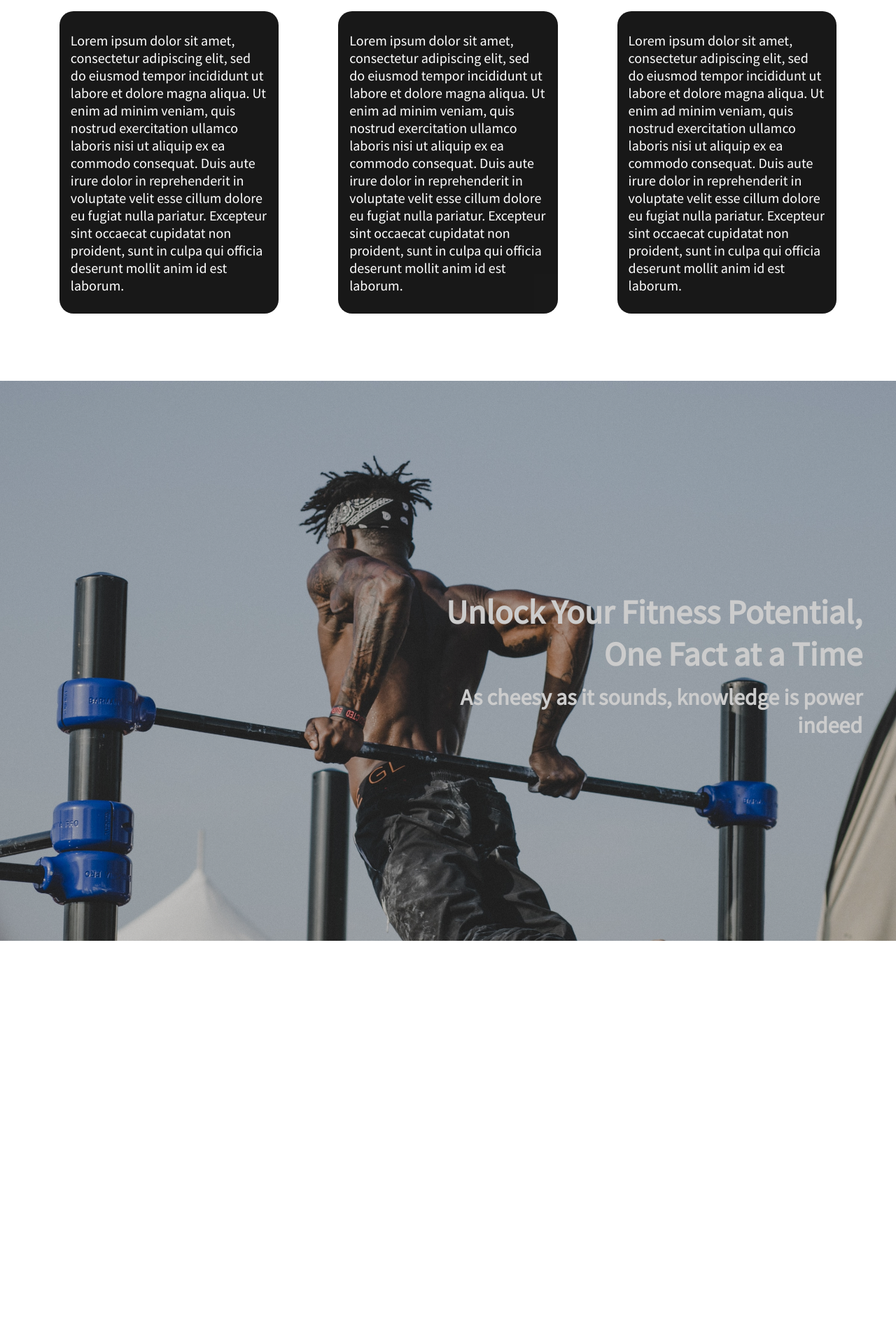
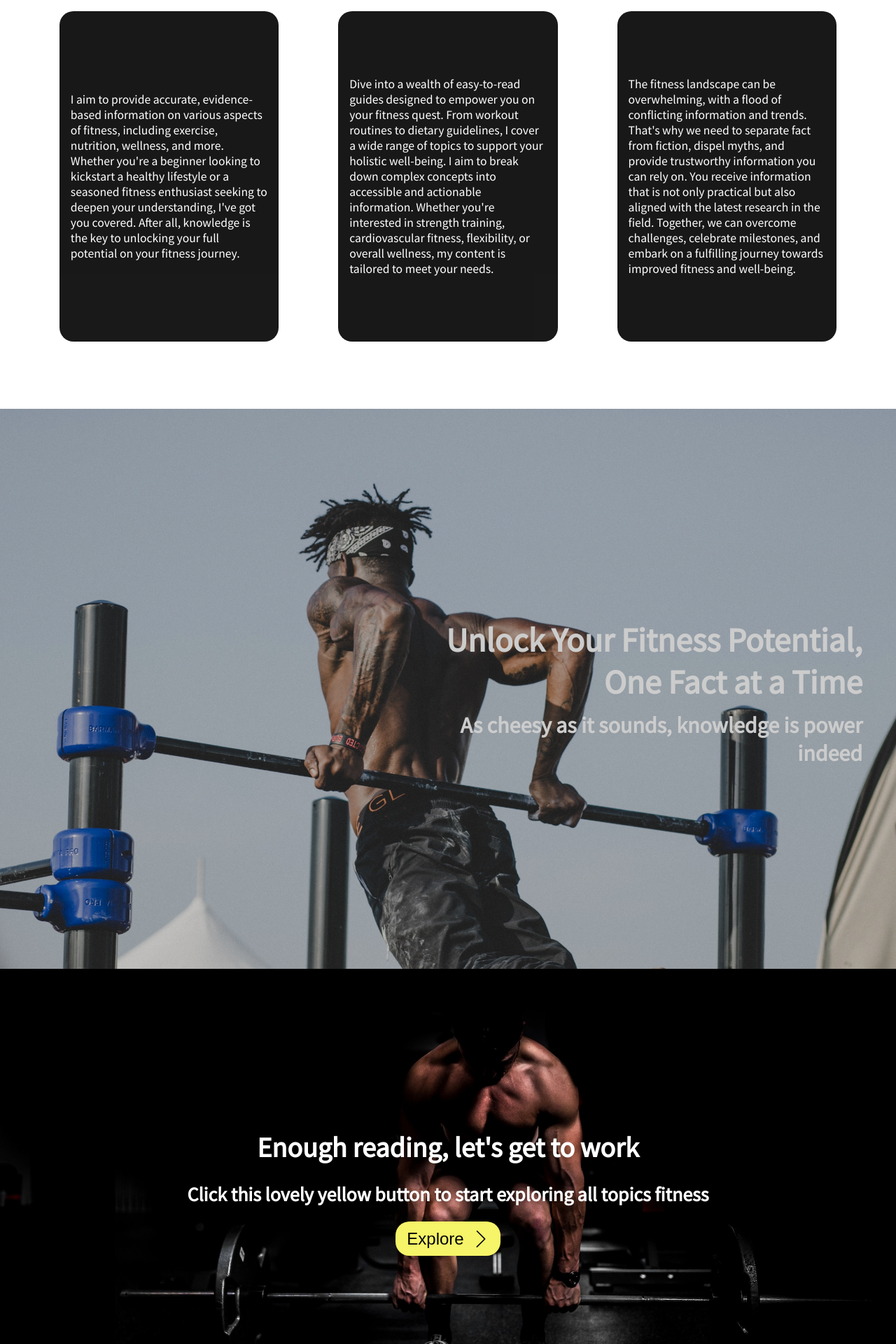
Before and after one commit to pranay-pathania/FitnessInsights, a Next.js app in the folder frontend/: page / in a window 1280 px wide. Shown: the part 880-2800 px from the top of the page at 70% size. Built offline with nearby package versions, Linux system fonts and the light colour scheme; a web font is replaced by a local one.

Commit message:
Completed the closing section of home page
also removed filler text on cards and added new disclaimer section to be filled later

```diff
--- a/frontend/src/pages/index.tsx
+++ b/frontend/src/pages/index.tsx
@@ -1,10 +1,12 @@
 import Head from 'next/head'
 import { homePageData } from '@/utils'
 import styles from '../styles/Home.module.css'
+import Link from 'next/link'
+import { SlArrowRight } from 'react-icons/sl'
 
 const Home: React.FC<{}> = () => {
 
-  const { section_main, section_three_cards, section_auxillary } = homePageData
+  const { section_main, section_three_cards, section_auxillary, section_closing } = homePageData
 
   return (
     <>
@@ -38,7 +40,20 @@ const Home: React.FC<{}> = () => {
         </section>
 
         <section className={styles.section_closing}>
+          <div className={styles.close_heads}>
+            <h1 className={styles.close_h1}>{section_closing.heading}</h1>
+            <h3 className={styles.close_h3}>{section_closing.sub}</h3>
+            <Link href="/explore" className={styles.section_close_button_link}>
+              <button className={styles.section_close_button}>
+                <p className={styles.button_text}>Explore</p>
+                <SlArrowRight />
+              </button>
+            </Link>
+          </div>
+        </section>
 
+        <section className={styles.disclaimer}>
+          <p className={styles.disclaimer_text}></p>
         </section>
 
       </div>
--- a/frontend/src/styles/Home.module.css
+++ b/frontend/src/styles/Home.module.css
@@ -4,12 +4,6 @@
     font-family: 'Source Sans Pro', sans-serif;
     width: 100%;
     /* border: 2px solid red; */
-}
-
-
-.section_closing {
-    height: 75vh;
-    width: 100%;
 }
 
 
@@ -65,7 +59,7 @@
     max-width: 320px;
     background: #000000;
     border-radius: 20px;
-    min-height: 50vh;
+    height: 55vh;
     padding: 1em;
     display: flex;
     align-items: center;
@@ -125,11 +119,66 @@
 
 
 
-
+/* CLOSING SECTION */
 
 
 .section_closing {
-    background: #ffffff;
+    background: url('../../public/Images/Home-closing-bg.jpg');
+    background-size: cover;
+    width: 100%;
+    height: 80vh;
+    display: flex;
+    align-items: center;
+    justify-content: center;
+}
+
+.close_heads {
+    height: 25vh;
+    display: flex;
+    flex-direction: column;
+    align-items: center;
+    justify-content: space-evenly;
+}
+
+
+.close_h1 {
+    text-align: center;
+    font-size: 2.5rem;
+}
+
+.close_h3 {
+    margin-top: 0.5em;
+    text-align: center;
+    font-size: 1.75rem;
+}
+
+.section_close_button_link {
+    text-decoration: none;
+}
+
+.section_close_button {
+    margin-top: 0.5em;
+    border-color: transparent;
+    outline: none;
+    font-size: 1.5rem;
+    display: flex;
+    align-items: center;
+    padding: 0.35em 0.6em;
+    border-radius: 20px;
+    background: #f6f468;
+}
+
+.section_close_button:hover {
+    background: #f8f404;
+    cursor: pointer;
+}
+
+.section_close_button:active {
+    background: #aeac0f;
+}
+
+.button_text {
+    margin-right: 0.5em;
 }
 
 
@@ -141,6 +190,16 @@
     .section_main {
         background: url('../../public/Images/Home-main-bg-mobile.jpg');
         background-size: cover;
+    }
+    .section_closing {
+        background: url('../../public/Images/Home-closing-bg-mobile.jpg');
+        background-size: cover;
+    }
+    .close_h1 {
+        font-size: 2rem;
+    }
+    .close_h3 {
+        font-size: 1.5rem;
     }
 }
 
@@ -166,15 +225,18 @@
 
 /* three cards */
 
-@media screen and (max-width: 1110px) {
+@media screen and (max-width: 1375px) {
     .card_p {
         font-size: 1.1rem;
     }
 }
 
-@media screen and (max-width: 900px) {
+@media screen and (max-width: 1080px) {
     .card {
         width: 27%;
+    }
+    .card_p {
+        font-size: 1.03rem;
     }
 }
 
@@ -188,4 +250,7 @@
         margin-bottom: 1em;
         min-height: 40vh;
     }
+    .card_p {
+        font-size: 1.15rem;
+    }
 }
--- a/frontend/src/utils.ts
+++ b/frontend/src/utils.ts
@@ -9,6 +9,10 @@ interface homePageDataInterface {
     section_auxillary: {
         heading: string,
         sub: string
+    },
+    section_closing: {
+        heading: string,
+        sub: string
     }
 }
 
@@ -18,13 +22,17 @@ export const homePageData: homePageDataInterface = {
         sub: "Because fitness is not as complicated as it's made to seem"
     },
     section_three_cards: [
-        "Lorem ipsum dolor sit amet, consectetur adipiscing elit, sed do eiusmod tempor incididunt ut labore et dolore magna aliqua. Ut enim ad minim veniam, quis nostrud exercitation ullamco laboris nisi ut aliquip ex ea commodo consequat. Duis aute irure dolor in reprehenderit in voluptate velit esse cillum dolore eu fugiat nulla pariatur. Excepteur sint occaecat cupidatat non proident, sunt in culpa qui officia deserunt mollit anim id est laborum.",
-        "Lorem ipsum dolor sit amet, consectetur adipiscing elit, sed do eiusmod tempor incididunt ut labore et dolore magna aliqua. Ut enim ad minim veniam, quis nostrud exercitation ullamco laboris nisi ut aliquip ex ea commodo consequat. Duis aute irure dolor in reprehenderit in voluptate velit esse cillum dolore eu fugiat nulla pariatur. Excepteur sint occaecat cupidatat non proident, sunt in culpa qui officia deserunt mollit anim id est laborum.",
-        "Lorem ipsum dolor sit amet, consectetur adipiscing elit, sed do eiusmod tempor incididunt ut labore et dolore magna aliqua. Ut enim ad minim veniam, quis nostrud exercitation ullamco laboris nisi ut aliquip ex ea commodo consequat. Duis aute irure dolor in reprehenderit in voluptate velit esse cillum dolore eu fugiat nulla pariatur. Excepteur sint occaecat cupidatat non proident, sunt in culpa qui officia deserunt mollit anim id est laborum."
+        "I aim to provide accurate, evidence-based information on various aspects of fitness, including exercise, nutrition, wellness, and more. Whether you're a beginner looking to kickstart a healthy lifestyle or a seasoned fitness enthusiast seeking to deepen your understanding, I've got you covered. After all, knowledge is the key to unlocking your full potential on your fitness journey.",
+        "Dive into a wealth of easy-to-read guides designed to empower you on your fitness quest. From workout routines to dietary guidelines, I cover a wide range of topics to support your holistic well-being. I aim to break down complex concepts into accessible and actionable information. Whether you're interested in strength training, cardiovascular fitness, flexibility, or overall wellness, my content is tailored to meet your needs.",
+        "The fitness landscape can be overwhelming, with a flood of conflicting information and trends. That's why we need to separate fact from fiction, dispel myths, and provide trustworthy information you can rely on. You receive information that is not only practical but also aligned with the latest research in the field. Together, we can overcome challenges, celebrate milestones, and embark on a fulfilling journey towards improved fitness and well-being."
     ],
     section_auxillary: {
         heading: "Unlock Your Fitness Potential, One Fact at a Time",
         sub: "As cheesy as it sounds, knowledge is power indeed"
+    },
+    section_closing: {
+        heading: "Enough reading, let's get to work",
+        sub: "Click this lovely yellow button to start exploring all topics fitness"
     }
 }
 
```
Also changed, not shown: frontend/public/Images/Home-closing-bg-mobile.jpg (added), frontend/public/Images/Home-closing-bg.jpg (added).
